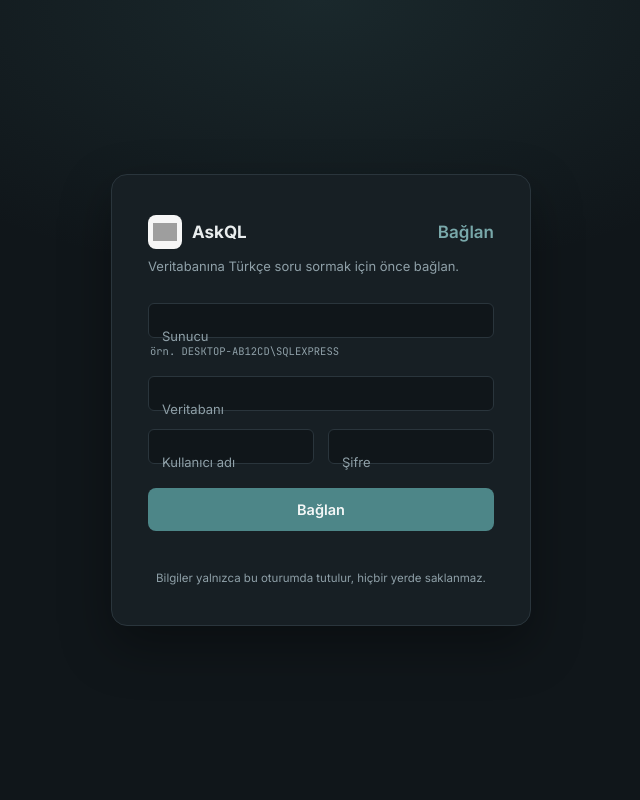
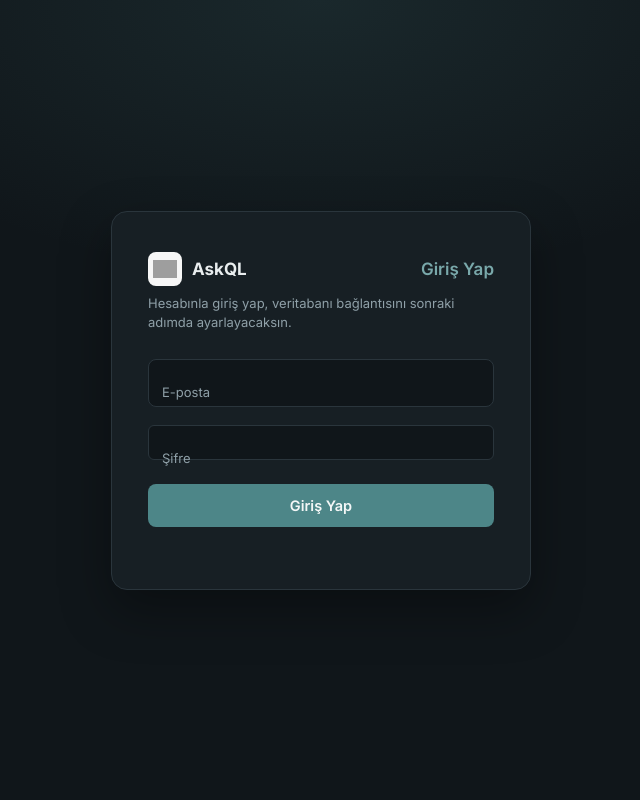
Before and after one commit to nazsenoll/YZTA-Bootcamp-Team40, a Flask app: page / in a window 1280 px wide. Shown: the whole page, without its empty margins (319-959 px from the left). Run offline with Flask 3, Linux system fonts and the light colour scheme; grey boxes are pictures that could not be loaded.

Commit message:
Update index.html

```diff
--- a/templates/index.html
+++ b/templates/index.html
@@ -11,16 +11,42 @@
 </head>
 <body>
 
-<div class="gate" id="gate">
+<div class="gate" id="login-gate">
   <div class="gate-card">
     <div class="gate-card-head">
       <div class="gate-brand-row">
         <div class="logo-chip logo-chip-md"><img src="{{ url_for('static', filename='img/logo-mark.png') }}" alt="AskQL"></div>
         <span class="gate-brand-name">AskQL</span>
       </div>
-      <h1 class="gate-card-title">Bağlan</h1>
+      <h1 class="gate-card-title">Giriş Yap</h1>
     </div>
-    <p class="gate-card-sub">Veritabanına Türkçe soru sormak için önce bağlan.</p>
+    <p class="gate-card-sub">Hesabınla giriş yap, veritabanı bağlantısını sonraki adımda ayarlayacaksın.</p>
+
+    <div class="float-field">
+      <input type="email" id="in-email" class="gate-input" placeholder=" " autocomplete="username">
+      <label for="in-email">E-posta</label>
+    </div>
+
+    <div class="float-field">
+      <input type="password" id="in-app-password" class="gate-input" placeholder=" " autocomplete="current-password">
+      <label for="in-app-password">Şifre</label>
+    </div>
+
+    <button class="gate-submit" id="btn-login">Giriş Yap</button>
+    <div class="hint-error" id="login-error"></div>
+  </div>
+</div>
+
+<div class="gate hidden" id="db-gate">
+  <div class="gate-card">
+    <div class="gate-card-head">
+      <div class="gate-brand-row">
+        <div class="logo-chip logo-chip-md"><img src="{{ url_for('static', filename='img/logo-mark.png') }}" alt="AskQL"></div>
+        <span class="gate-brand-name">AskQL</span>
+      </div>
+      <h1 class="gate-card-title">Veritabanı Bağlantısı</h1>
+    </div>
+    <p class="gate-card-sub">Sorularını çalıştırabilmemiz için SQL Server bilgilerini gir.</p>
 
     <div class="float-field">
       <input type="text" id="in-server" class="gate-input" placeholder=" " autocomplete="off">
@@ -72,6 +98,7 @@
       </div>
       <div class="role-badge" id="role-badge"></div>
       <button class="btn-ghost" id="btn-disconnect">Bağlantıyı değiştir</button>
+      <button class="btn-ghost" id="btn-logout">Çıkış yap</button>
     </div>
 
     <div class="pipeline-note">
```
